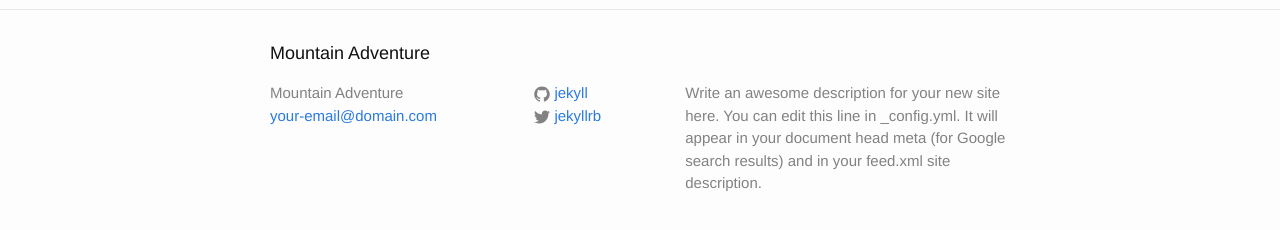
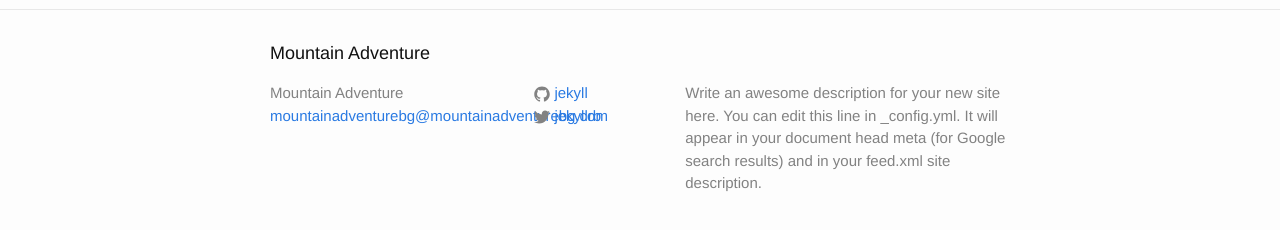
Before and after one commit to emilbakov/emilbakov.github.io, a Jekyll site: the page built from index.html, in a window 1280 px wide. Shown: the part 287-517 px from the top of the page. Built offline with Jekyll 4.4.1, drawn with Linux system fonts in a browser that asks for light colours.

Commit message:
Add files via upload

```diff
--- a/_config.yml
+++ b/_config.yml
@@ -7,13 +7,13 @@
 
 # Site settings
 title: Mountain Adventure
-email: your-email@domain.com
+email: mountainadventurebg@mountainadventurebg.com
 description: > # this means to ignore newlines until "baseurl:"
   Write an awesome description for your new site here. You can edit this
   line in _config.yml. It will appear in your document head meta (for
   Google search results) and in your feed.xml site description.
 baseurl: "" # the subpath of your site, e.g. /blog
-url: "http://yourdomain.com" # the base hostname & protocol for your site
+url: "http://www.mountainadventurebg.com" # the base hostname & protocol for your site
 twitter_username: jekyllrb
 github_username:  jekyll
 
```
